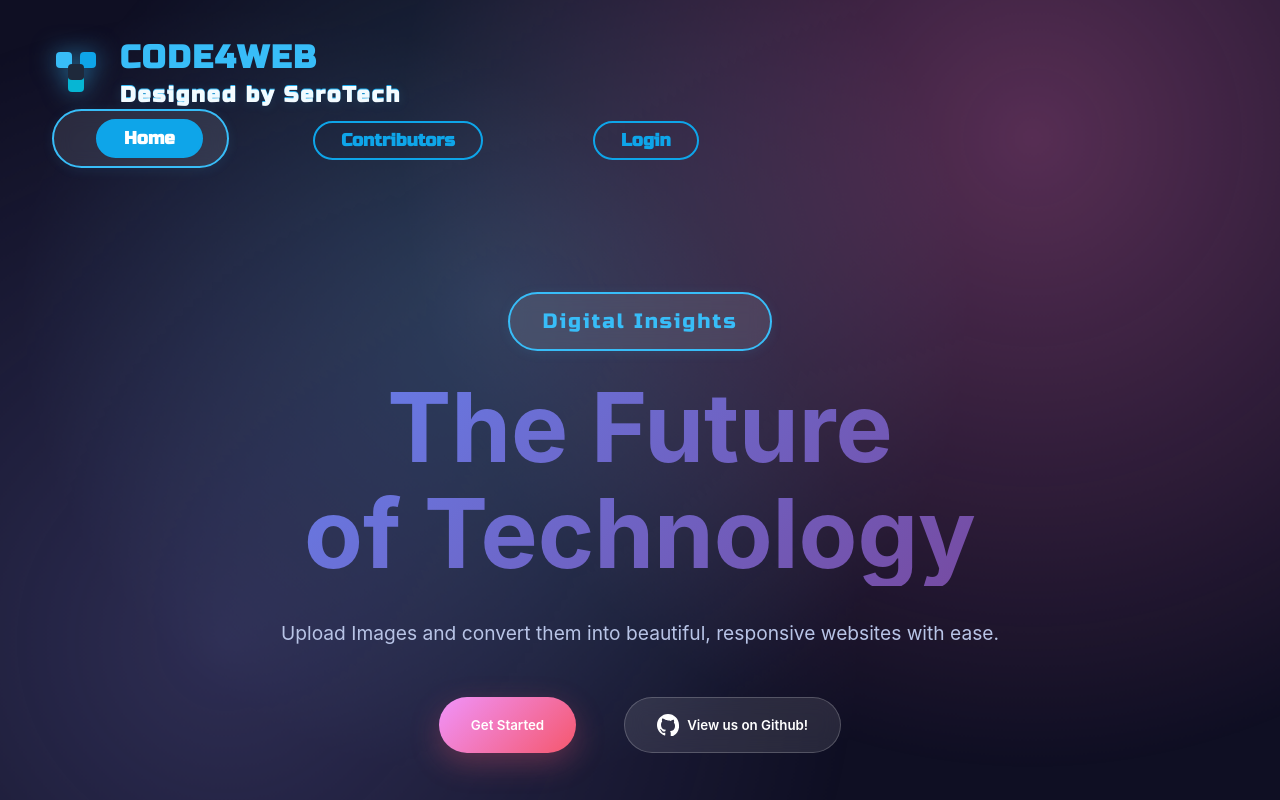
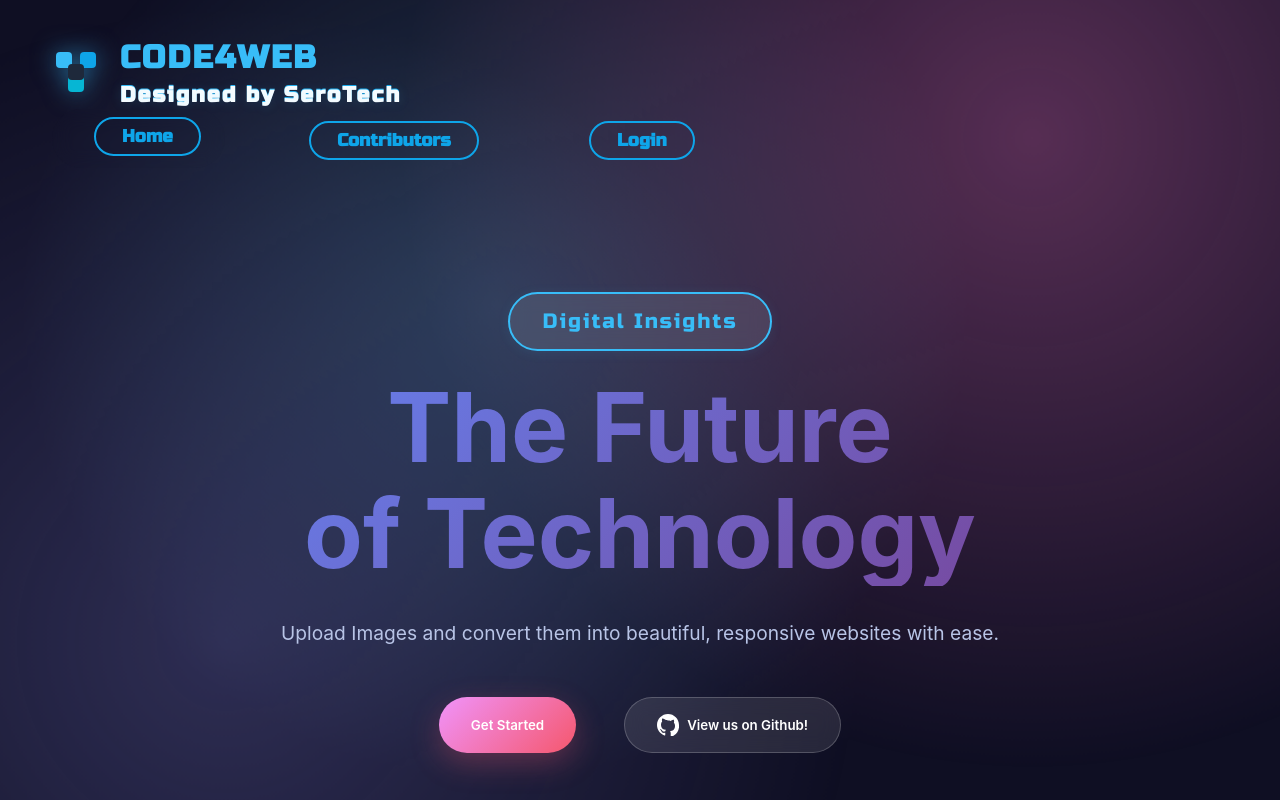
Before and after one commit to kazuyazikk/Image2Web, a website: page Image2Web/landing-page/src/index.html in a window 1280 px wide. Shown: the top 800 px of the page. Drawn offline with Linux system fonts and the light colour scheme; no server answers.

Commit message:
Update style.css

```diff
--- a/Image2Web/landing-page/src/style.css
+++ b/Image2Web/landing-page/src/style.css
@@ -144,13 +144,36 @@ nav ul {
   box-shadow: 0 2px 12px 0 rgba(56,189,248,0.10);
 }
 
+/* Remove border/background from .nav-item.active */
+.nav-item.active {
+  border: none !important;
+  background: none !important;
+  box-shadow: none !important;
+}
+
+/* Only the button inside .nav-item.active gets the border */
+.nav-btn {
+  background: transparent;
+  border: none;
+  color: #0ea5e9;
+  font-family: 'Russo One', Arial, sans-serif;
+  font-weight: bold;
+  font-size: 1.1em;
+  border-radius: 1.5em;
+  padding: 0.4em 1.5em;
+  margin-left: 1em;
+  cursor: pointer;
+  transition: background 0.2s, color 0.2s, border 0.2s;
+  outline: none;
+  box-shadow: none;
+}
+
 .nav-item.active .nav-btn {
   border: 2px solid #0ea5e9;
   background: transparent;
   color: #0ea5e9;
 }
 
-/* Keep this for hover effect on all nav buttons */
 .nav-btn:hover {
   background: #0ea5e9;
   color: #fff;
@@ -808,31 +831,3 @@ footer{
     z-index: 1003;
   }
 }
-
-.nav-btn {
-  background: transparent;
-  border: none;
-  color: #0ea5e9;
-  font-family: 'Russo One', Arial, sans-serif;
-  font-weight: bold;
-  font-size: 1.1em;
-  border-radius: 1.5em;
-  padding: 0.4em 1.5em;
-  margin-left: 1em;
-  cursor: pointer;
-  transition: background 0.2s, color 0.2s, border 0.2s;
-  outline: none;
-  box-shadow: none;
-}
-
-.nav-btn:hover,
-.nav-item.active .nav-btn {
-  background: #0ea5e9;
-  color: #fff;
-  border: 2px solid #0ea5e9;
-}
-
-@keyframes spin {
-  0% { transform: rotate(0deg);}
-  100% { transform: rotate(360deg);}
-}
```
